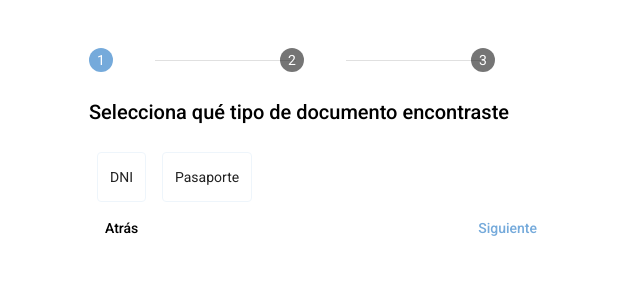
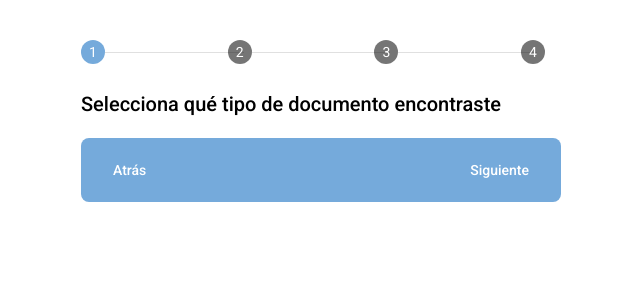
Before and after one commit to federico1818/encontretudocumento-web, an Angular app: page /document/create in a window 1280 px wide. Shown: the top 300 px of the page, without its empty margins (319-959 px from the left). Built offline with nearby package versions, Linux system fonts and the light colour scheme.

Commit message:
document contact form created

```diff
--- a/src/app/document/pages/document-create/document-create.component.html
+++ b/src/app/document/pages/document-create/document-create.component.html
@@ -1,5 +1,5 @@
 <div class="page container">
-    <mat-horizontal-stepper linear>
+    <mat-horizontal-stepper linear class="mat-horizontal-stepper-document">
         <mat-step [stepControl]="documentTypeForm">
             <h2>Selecciona qué tipo de documento encontraste</h2>
             <form [formGroup]="documentTypeForm">
@@ -7,10 +7,12 @@
                     <mat-button-toggle value="1">DNI</mat-button-toggle>
                     <mat-button-toggle value="2">Pasaporte</mat-button-toggle>
                 </mat-button-toggle-group>
-                <div fxLayout="row" fxLayoutAlign="space-between center">
+
+                <mat-toolbar color="primary" fxLayout="row" fxLayoutAlign="space-between center">
                     <a routerLink="/document/found" mat-button aria-label="Back">Atrás</a>
-                    <button mat-button matStepperNext color="primary">Siguiente</button>
-                </div>
+                    <button mat-button matStepperNext>Siguiente</button>
+                </mat-toolbar>
+
             </form>
         </mat-step>
         <mat-step [stepControl]="documentForm">
@@ -30,10 +32,34 @@
                     <input matInput type="text" formControlName="name">
                     <mat-error *ngIf="documentForm.controls.name.hasError('required')">El nombre es obligatorio</mat-error>
                 </mat-form-field>
-                <div fxLayout="row" fxLayoutAlign="space-between center">
+
+                <mat-toolbar color="primary" fxLayout="row" fxLayoutAlign="space-between center">
                     <button mat-button matStepperPrevious type="button">Atrás</button>
-                    <button mat-button matStepperNext color="primary" type="submit">Siguiente</button>
-                </div>
+                    <button mat-button matStepperNext type="submit">Siguiente</button>
+                </mat-toolbar>
+            </form>
+        </mat-step>
+        <mat-step [stepControl]="documentContactForm">
+            <h2>Ingresa tus datos de contacto</h2>
+            <p>
+                Es necesario que nos brides una dirección de email para poder ponerte en contacto con el dueño cuando reclame su documento.
+            </p>
+            <form [formGroup]="documentContactForm">
+                <mat-form-field appearance="outline">
+                    <mat-label>Nombre</mat-label>
+                    <input matInput type="text" formControlName="name">
+                    <mat-error *ngIf="documentContactForm.controls.name.hasError('required')">El nombre es obligatorio</mat-error>
+                </mat-form-field>
+                <mat-form-field appearance="outline">
+                    <mat-label>Email</mat-label>
+                    <input matInput type="email" formControlName="email">
+                    <mat-error *ngIf="documentContactForm.controls.email.hasError('required')">El email es obligatorio</mat-error>
+                    <mat-error *ngIf="documentContactForm.controls.email.hasError('email')">Debes ingresar un email válido</mat-error>
+                </mat-form-field>
+                <mat-toolbar color="primary" fxLayout="row" fxLayoutAlign="space-between center">
+                    <button mat-button matStepperPrevious type="button">Atrás</button>
+                    <button mat-button matStepperNext type="submit">Siguiente</button>
+                </mat-toolbar>
             </form>
         </mat-step>
         <mat-step>
@@ -45,4 +71,6 @@
             </div>
         </mat-step>
     </mat-horizontal-stepper>
+
+
 </div>
--- a/src/app/document/pages/document-create/document-create.component.scss
+++ b/src/app/document/pages/document-create/document-create.component.scss
@@ -0,0 +1,24 @@
+p {
+    margin-bottom: 24px;
+}
+
+.container {
+    padding: 8px;
+}
+
+.mat-stepper-horizontal {
+    height: 100%;
+    display: grid;
+    grid-template-rows: auto 1fr;
+    position: relative;
+}
+
+::ng-deep .mat-horizontal-stepper-content {
+    height: 100%;
+    position: relative;
+}
+
+.mat-toolbar.mat-primary {
+    bottom: 0;
+    position: absolute;
+}
--- a/src/app/document/pages/document-create/document-create.component.ts
+++ b/src/app/document/pages/document-create/document-create.component.ts
@@ -21,6 +21,11 @@ export class DocumentCreateComponent implements OnInit {
         name: ['', [Validators.required]]
     })
 
+    public documentContactForm = this.fb.group({
+        name: ['', [Validators.required]],
+        email: ['', [Validators.required, Validators.email]]
+    })
+
     constructor(
         protected fb: FormBuilder,
         protected postService: PostService
--- a/src/app/home/home.component.html
+++ b/src/app/home/home.component.html
@@ -1,4 +1,3 @@
-
 <div
     class="fullscreen"
     gdAreas="header | filter | list | footer"
--- a/src/app/shared/footer/footer.component.scss
+++ b/src/app/shared/footer/footer.component.scss
@@ -1,7 +1,3 @@
-.mat-toolbar {
-    border-radius: 8px;
-}
-
 .mat-fab {
     bottom: 50%;
     box-shadow: none;
--- a/src/assets/scss/material/_mat-chip.scss
+++ b/src/assets/scss/material/_mat-chip.scss
@@ -9,6 +9,7 @@
     .mat-chip.mat-standard-chip {
         background-color: transparent;
         border: 1px solid mat-color($primary, lighter);
+        padding: 8px;
     }
 
     .mat-chip.mat-standard-chip.mat-chip-selected.mat-primary {
--- a/src/assets/scss/material/_mat-horizontal-stepper.scss
+++ b/src/assets/scss/material/_mat-horizontal-stepper.scss
@@ -5,5 +5,6 @@
 
     .mat-horizontal-stepper-header {
         padding: 0 !important;
+        width: 40px;
     }
 }
--- a/src/assets/scss/material/_mat-toolbar.scss
+++ b/src/assets/scss/material/_mat-toolbar.scss
@@ -6,4 +6,9 @@
         background-color: transparent;
         color: mat-color($primary, darker);
     }
+
+    .mat-toolbar.mat-primary {
+        border-radius: 8px;
+    }
+
 }
```
